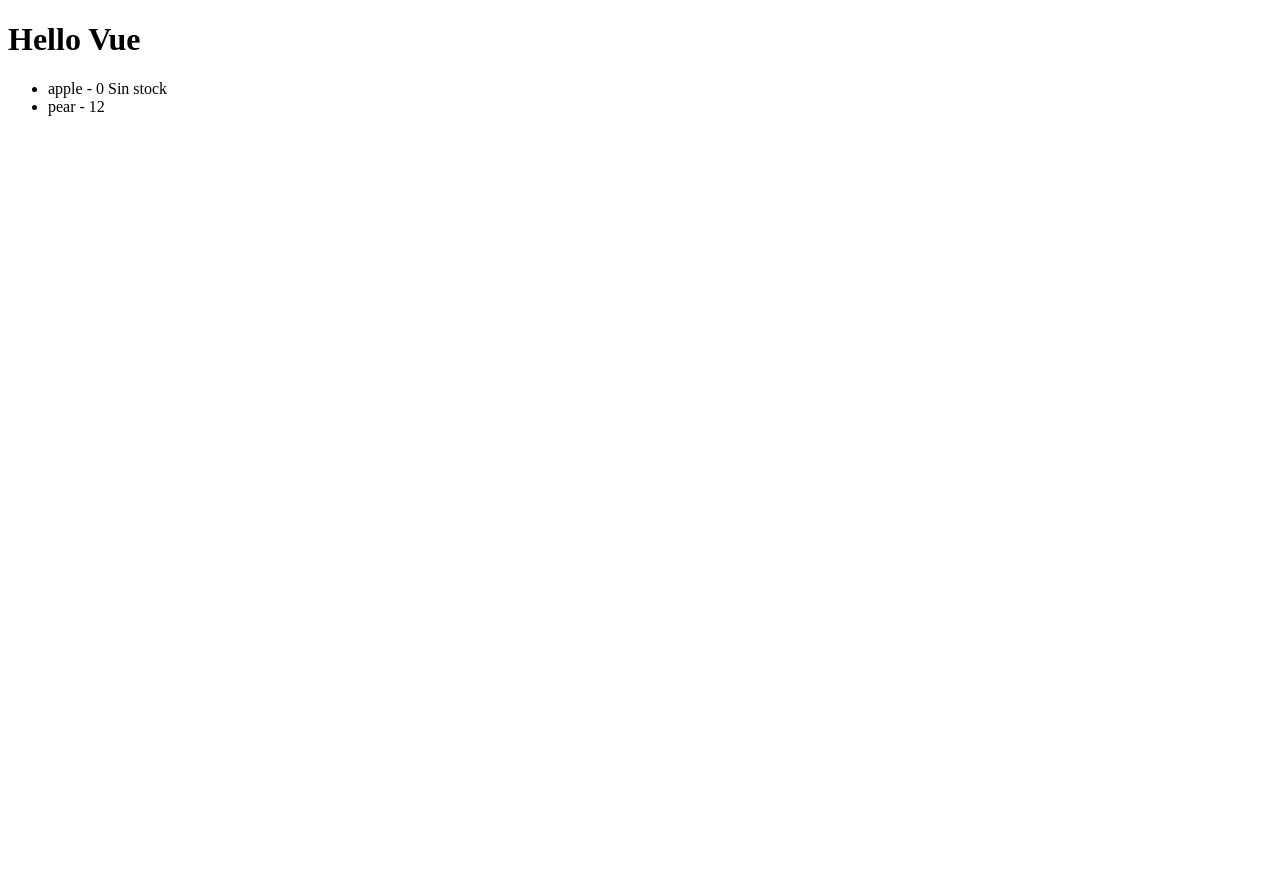
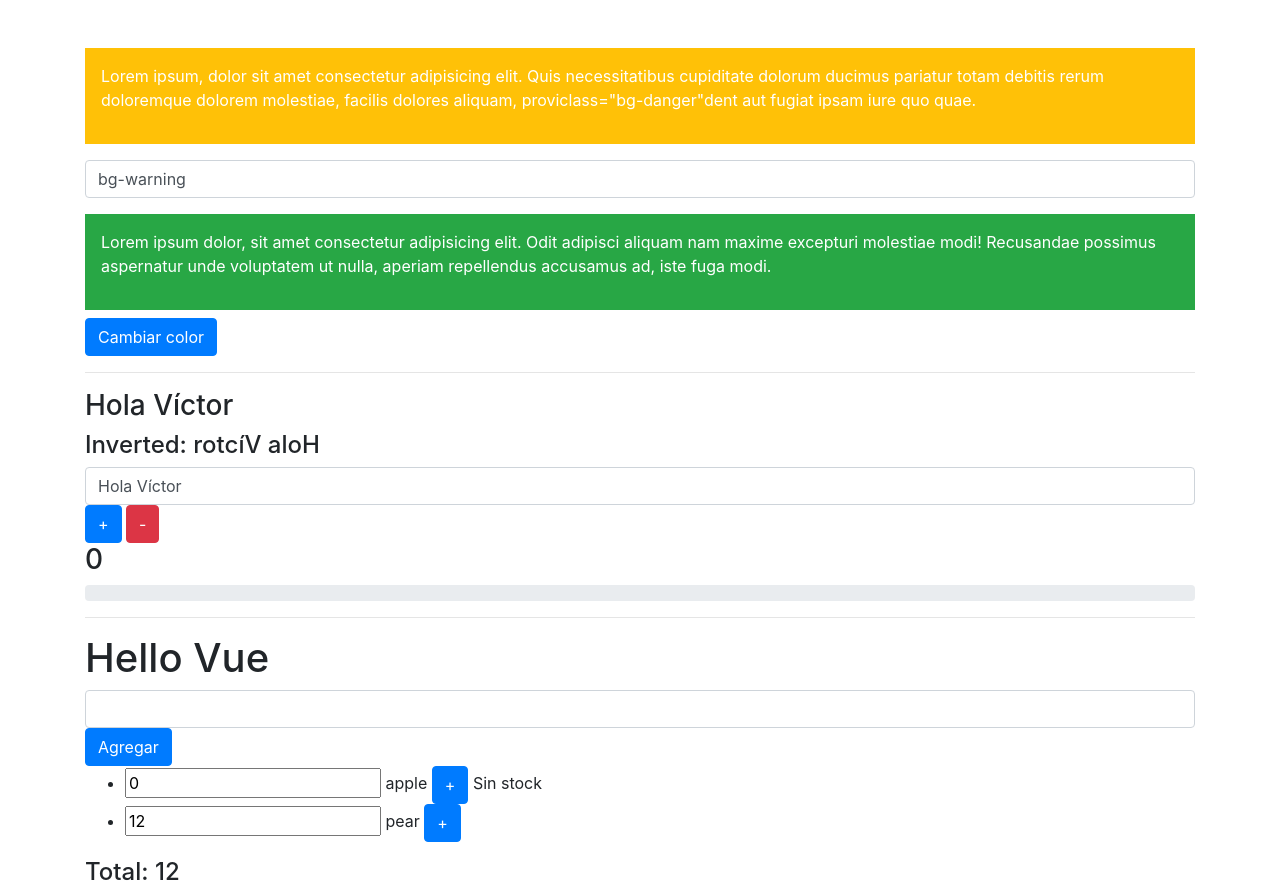
Before and after one commit to victorvpg83/vuefirststeps, a plain HTML site: page index.html in a window 1280 px wide. Before the commit the page ends 800 px from the top, so only its background shows below. Drawn offline with nearby package versions, Linux system fonts and the light colour scheme.

Commit message:
principios vue

```diff
--- a/01.js
+++ b/01.js
@@ -2,14 +2,42 @@ const app = new Vue({
     el: '#app',
     data: {
         title: 'Hello Vue',
-        fruits: [
-            {
-                name: 'apple',
-                qty: 0
-            },
-            {
-                name: 'pear',
-                qty:  12
-            }]
+        fruits:
+            [
+                { name: 'apple', qty: 0 },
+                { name: 'pear', qty:  12 }
+            ],
+        background: 'bg-warning',
+        color: false,
+        message: 'Hola Víctor',
+        newFruit: '',
+        total: 0,
+        counter: 0
+    },
+    methods: {
+        addFruit() {
+            this.fruits.push({ name: this.newFruit, qty: 0 })
+            this.newFruit = ''
+        }
+    },
+    computed: {
+        sumFruits() {
+            this.total = 0
+            for( fruit of this.fruits ) {
+                this.total = this.total + fruit.qty
+            }
+            return this.total
+        },
+        inverted() {
+            return this.message.split('').reverse().join('')
+        },
+        color2() {
+            return {
+                'bg-success': this.counter <= 10,
+                'bg-warning': this.counter > 10 && this.counter <=20,
+                'bg-danger': this.counter > 20
+            }
+        }
     }
+
 })
--- a/index.html
+++ b/index.html
@@ -6,18 +6,55 @@
         <title></title>
         <meta name="description" content="">
         <meta name="viewport" content="width=device-width, initial-scale=1">
-        <link rel="stylesheet" href="">
+        <link rel="stylesheet" href="https://stackpath.bootstrapcdn.com/bootstrap/4.5.2/css/bootstrap.min.css" integrity="sha384-JcKb8q3iqJ61gNV9KGb8thSsNjpSL0n8PARn9HuZOnIxN0hoP+VmmDGMN5t9UJ0Z" crossorigin="anonymous">
     </head>
     <body>
-        <div id="app">
+        <div id="app" class="container mt-5">
+            <div :class="[ 'p-3', 'text-white', background]">
+                <p> Lorem ipsum, dolor sit amet consectetur adipisicing elit. Quis necessitatibus cupiditate dolorum ducimus pariatur totam debitis rerum doloremque dolorem molestiae, facilis dolores aliquam, proviclass="bg-danger"dent aut fugiat ipsam iure quo quae. </p>
+            </div>
+            <input type="text" class="form-control my-3" v-model="background">
+
+            <div class="text-white p-3" :class="{ 'bg-info' : color, 'bg-success' : !color }" >
+                <p>Lorem ipsum dolor, sit amet consectetur adipisicing elit. Odit adipisci aliquam nam maxime excepturi molestiae modi! Recusandae possimus aspernatur unde voluptatem ut nulla, aperiam repellendus accusamus ad, iste fuga modi.</p>
+            </div>
+
+            <button class="btn btn-primary mt-2" @click="color = !color" >Cambiar color</button>
+
+            <hr>
+                <h3> {{ message }} </h3>
+                <h4> Inverted: {{ inverted }} </h4>
+                <input type="text" class="form-control" v-model="message">
+                <button class="btn btn-primary" @click="counter++">+</button>
+                <button class="btn btn-danger" @click="counter--">-</button>
+                <h3> {{ counter }} </h3>
+                <div class="progress">
+                    <div
+                        class="progress-bar"
+                        :class="color2"
+                        role="progressbar"
+                        aria-valuenow="0"
+                        :style="{'width': counter+'%'}"
+                        aria-valuemin="0"
+                        aria-valuemax="100"> {{ counter }} % </div>
+                </div>
+            <hr>
             <h1> {{ title }} </h1>
+
+            <input class="form-control" type="text" v-model="newFruit" @keyup.enter="addFruit">
+            <button class="btn btn-primary" @click="addFruit">Agregar</button>
+
             <ul>
-                <li v-for="fruit of fruits" >
-                    {{ fruit.name }} - {{ fruit.qty }}
+                <li v-for="fruit of fruits">
+                    <input type="number" v-model.number="fruit.qty">
+                    {{ fruit.name }}
+                    <button class="btn btn-primary" @click="fruit.qty++">+</button>
                     <span v-if="fruit.qty === 0" > Sin stock </span>
 
                 </li>
             </ul>
+
+            <h4>Total: {{ sumFruits }} </h4>
         </div>
 
         <script src="https://cdn.jsdelivr.net/npm/vue/dist/vue.js"></script>
```
